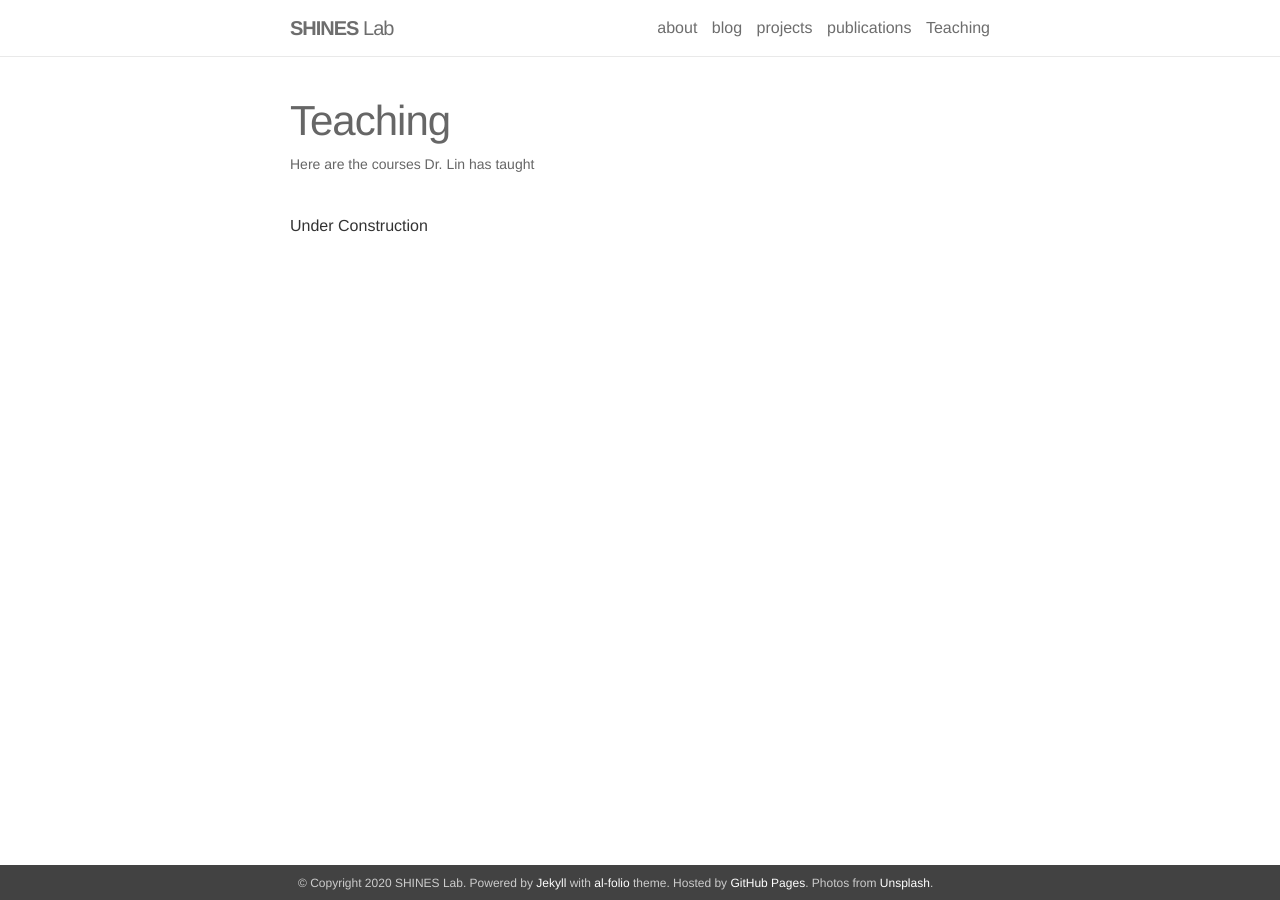
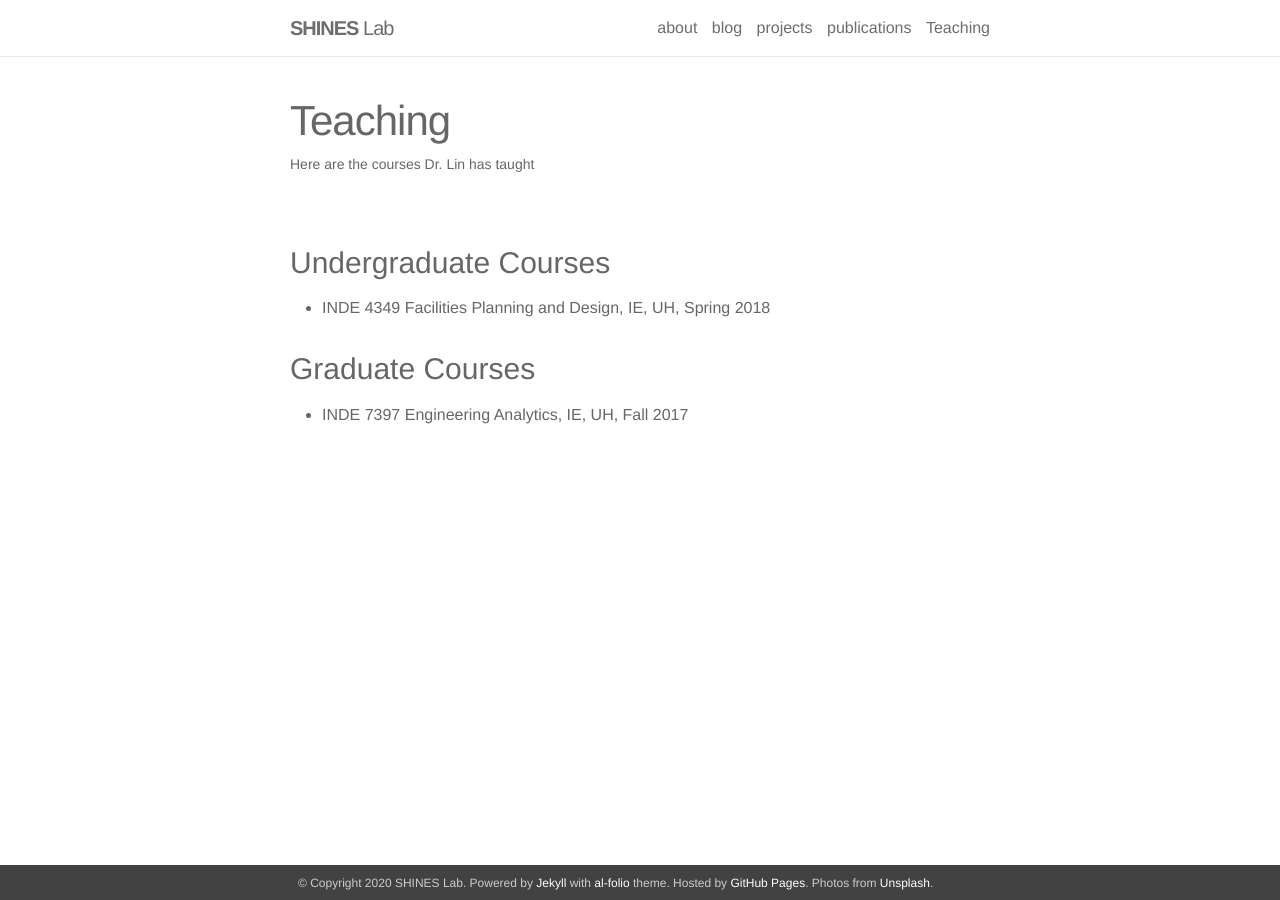
Before and after one commit to shines-lab/shines-lab.github.io, a Jekyll site: the page built from _pages/teaching.md, in a window 1280 px wide. Built offline with Jekyll 4.4.1, drawn with Linux system fonts in a browser that asks for light colours; nearby versions of some CDN libraries.

Commit message:
Update teaching.md

```diff
--- a/_pages/teaching.md
+++ b/_pages/teaching.md
@@ -5,4 +5,10 @@ title: Teaching
 description: Here are the courses Dr. Lin has taught
 ---
 
-Under Construction
+### Undergraduate Courses
+
+* INDE 4349 Facilities Planning and Design, IE, UH, Spring 2018
+
+### Graduate Courses
+
+* INDE 7397 Engineering Analytics, IE, UH, Fall 2017
```
